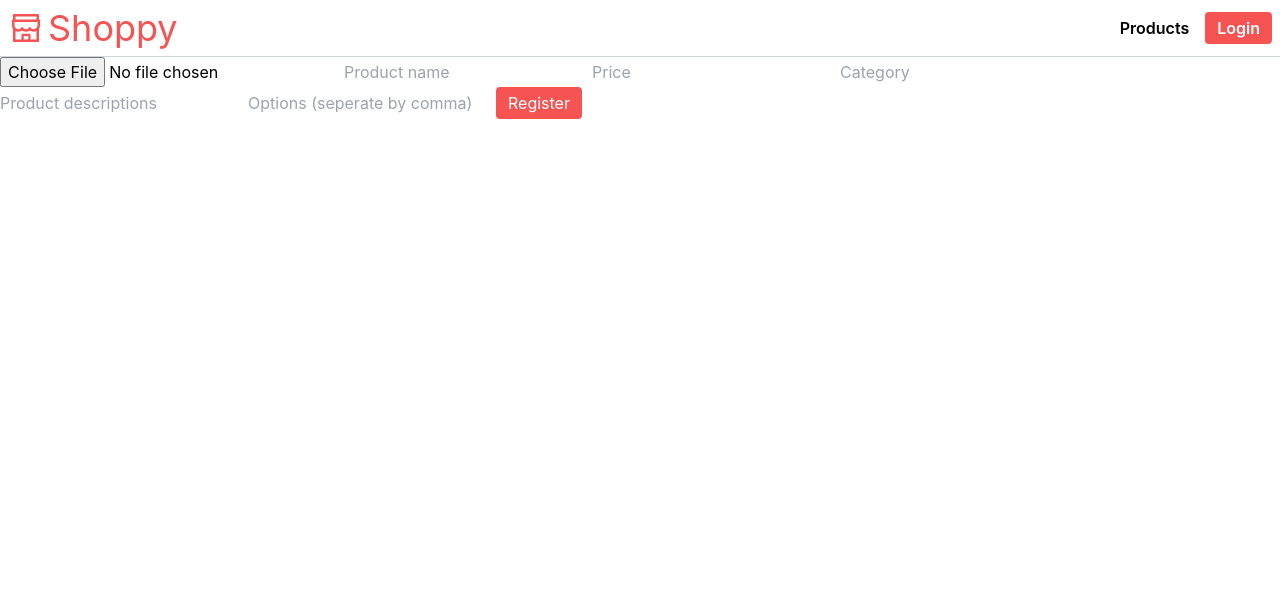
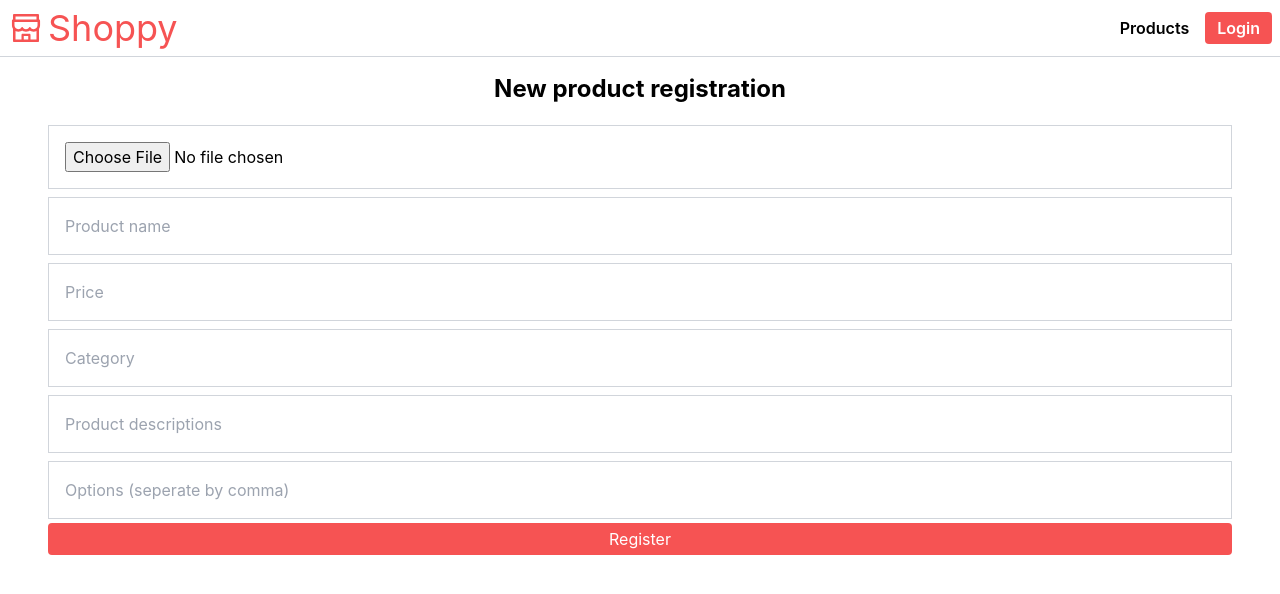
Before and after one commit to Claire-bk/shoppy, a React (Create React App) app: page /products/new in a window 1280 px wide. Shown: the top 594 px of the page. Built offline with nearby package versions, Linux system fonts and the light colour scheme; no server answers.

Commit message:
new product css apply

```diff
--- a/src/api/firebase.js
+++ b/src/api/firebase.js
@@ -56,7 +56,7 @@
 
 export async function addNewProduct(product, imgUrl) {
   const id = uuidv4();
-  set(ref(database, `products/${id}`), {
+  return set(ref(database, `products/${id}`), {
     ...product,
     id,
     price: parseInt(product.price),
--- a/src/index.css
+++ b/src/index.css
@@ -18,3 +18,7 @@
 #root {
   @apply w-full max-w-screen-2xl;
 }
+
+input {
+  @apply p-4 outline-none border border-gray-300 my-1;
+}
--- a/src/pages/NewProduct.jsx
+++ b/src/pages/NewProduct.jsx
@@ -6,6 +6,8 @@
 export default function NewProduct() {
   const [product, setProduct] = useState({});
   const [file, setFile] = useState();
+  const [isUploading, setIsUploading] = useState(false);
+  const [success, setSuccess] = useState();
 
   const handleChange = (e) => {
     const { name, value, files } = e.target;
@@ -14,22 +16,37 @@
       setFile(files && files[0]);
       return;
     }
-    console.log(value);
     setProduct((product) => ({ ...product, [name]: value }));
   };
 
   const handleSubmit = (e) => {
     e.preventDefault();
-    uploadImage(file).then((url) => {
-      console.log(product);
-      addNewProduct(product, url);
-    });
+    setIsUploading(true);
+    uploadImage(file) //
+      .then((url) => {
+        addNewProduct(product, url) //
+          .then(() => {
+            setSuccess("Upload success!");
+            setTimeout(() => {
+              setSuccess(null);
+            }, 4000);
+          });
+      })
+      .finally(() => setIsUploading(false));
   };
 
   return (
-    <section>
-      {file && <img src={URL.createObjectURL(file)} alt="local file" />}
-      <form onSubmit={handleSubmit}>
+    <section className="w-full text-center">
+      <h2 className="text-2xl font-bold my-4">New product registration</h2>
+      {success && <p className="my-2">✅ {success}</p>}
+      {file && (
+        <img
+          className="w-96 mx-auto mb-2"
+          src={URL.createObjectURL(file)}
+          alt="local file"
+        />
+      )}
+      <form className="flex flex-col px-12" onSubmit={handleSubmit}>
         <input
           type="file"
           id="product"
@@ -78,7 +95,10 @@
           required
           placeholder="Options (seperate by comma)"
         />
-        <Button text={"Register"} />
+        <Button
+          text={isUploading ? "Uploading..." : "Register"}
+          disabled={isUploading}
+        />
       </form>
     </section>
   );
```
